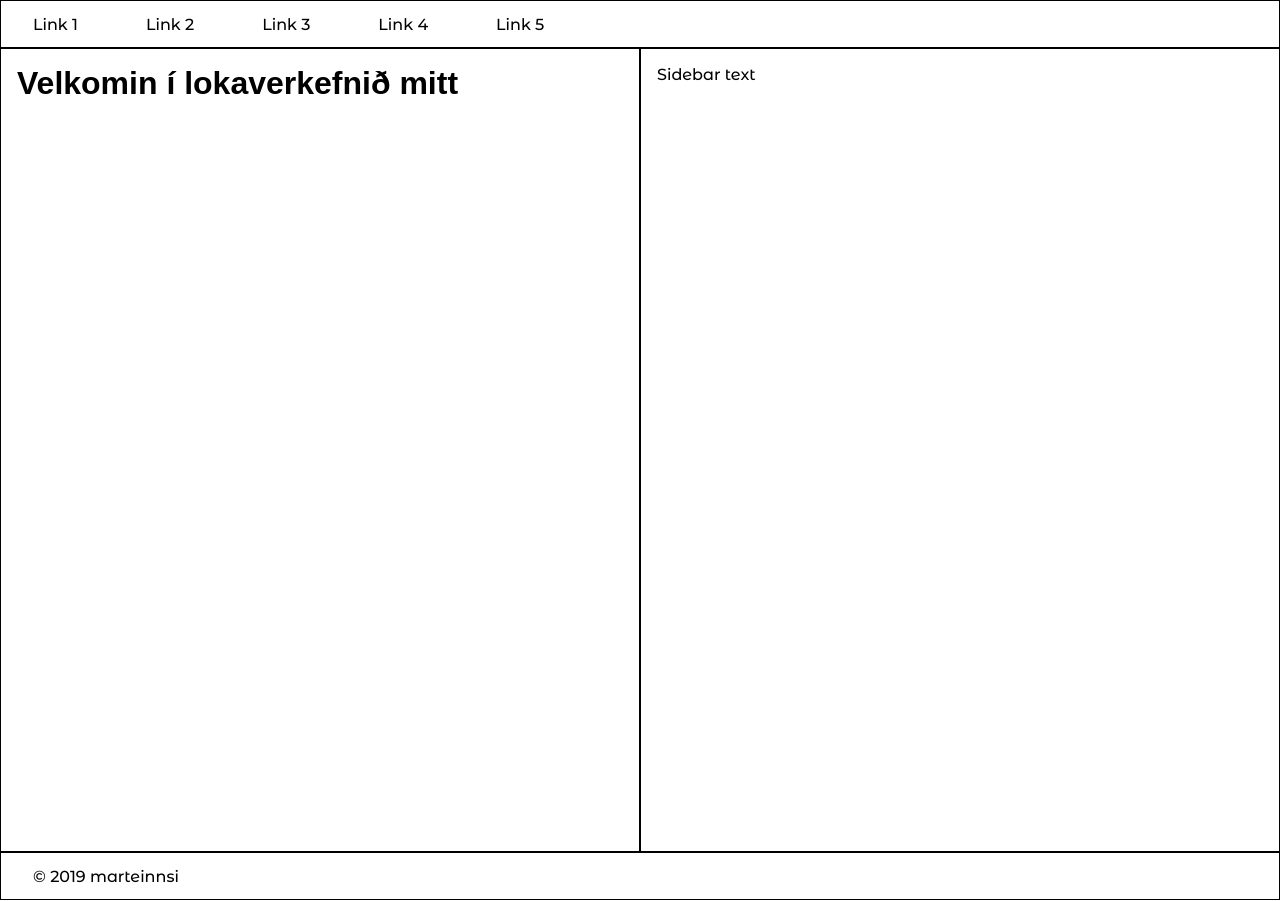
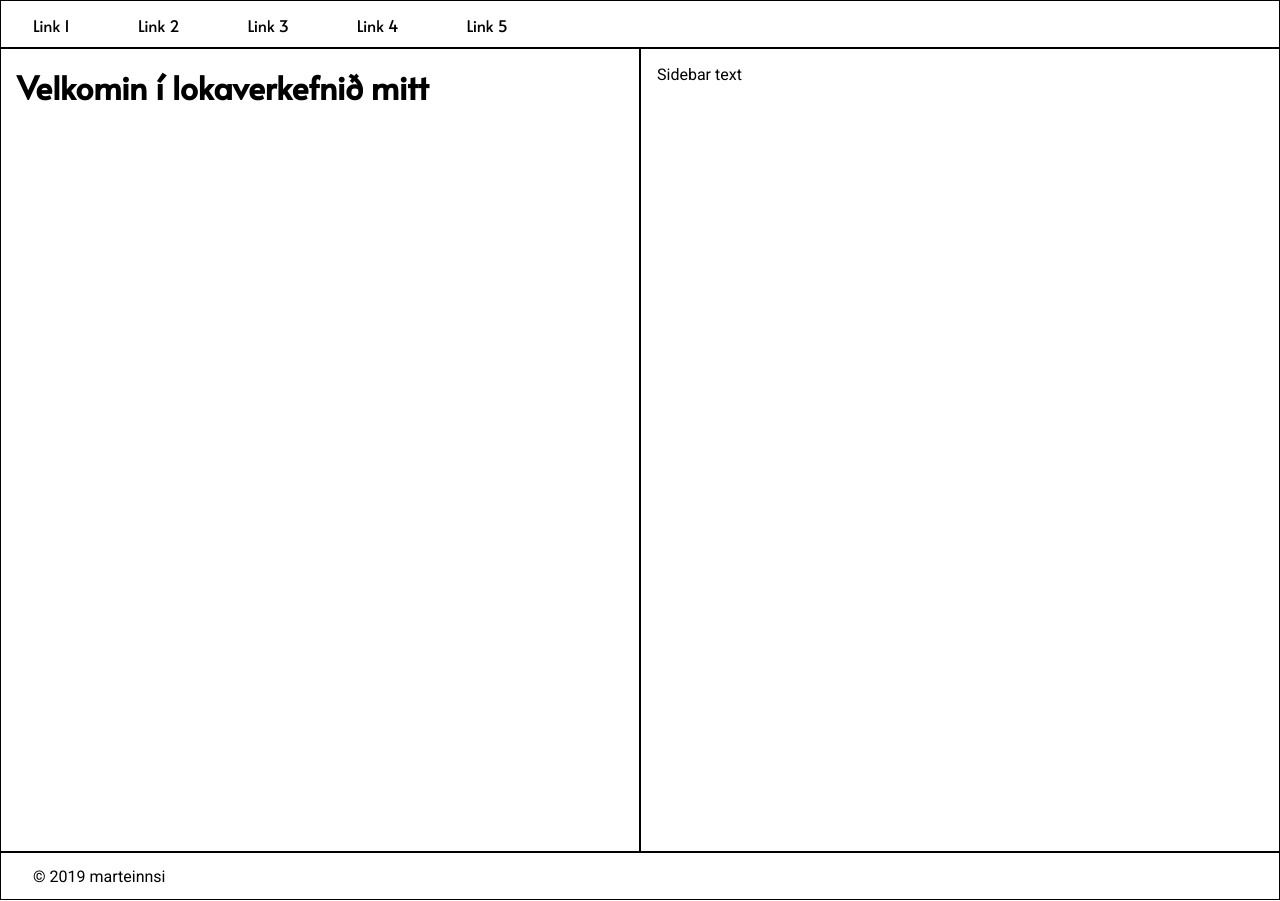
Before and after one commit to marteinnsi/lokaverk-2vh, a Jekyll site: the page built from index.html, in a window 1280 px wide. Built offline with Jekyll 4.4.1, drawn with Linux system fonts in a browser that asks for light colours; some web fonts are replaced.

Commit message:
Add record label name and change fonts

```diff
--- a/_layouts/default.html
+++ b/_layouts/default.html
@@ -2,10 +2,9 @@
 <html lang="en">
 	<head>
 		<meta charset="UTF-8">
-		<title>{{ page.title }} | Untitled Record Label</title>
+		<title>{{ page.title }} | Glacera Records</title>
 		<link rel="stylesheet" href="{{site.baseurl}}/assets/css/styles.css">
-		<link href="https://fonts.googleapis.com/css?family=Montserrat+Alternates:500|Tomorrow:300&display=swap" rel="stylesheet">
-	</head>
+		<link href="https://fonts.googleapis.com/css?family=Alata|Roboto&display=swap" rel="stylesheet">
 	<body>
 		<div class="grid-container">
 			<nav>
--- a/_sass/main.scss
+++ b/_sass/main.scss
@@ -7,12 +7,12 @@
 
 h1, h2, h3, h4, h5, h6
 {
-	font-family: "Tomorrow", sans-serif;
+	font-family: 'Alata', sans-serif;
 }
 
 a, p, small, b
 {
-	font-family: "Montserrat Alternates", sans-serif;
+	font-family: 'Roboto', sans-serif;
 }
 
 nav
@@ -24,6 +24,7 @@ nav a
 	line-height:     48px;
 	text-decoration: none;
 	color:           unset;
+	font-family:     'Alata', sans-serif;
 }
 
 nav a:hover
@@ -33,16 +34,16 @@ nav a:hover
 
 main
 {
-	padding:          1em;
+	padding: 1em;
 }
 
 aside
 {
-	padding:          1em;
+	padding: 1em;
 }
 
 footer
 {
-	line-height:      48px;
-	padding:          0 2em;
+	line-height: 48px;
+	padding:     0 2em;
 }
```
